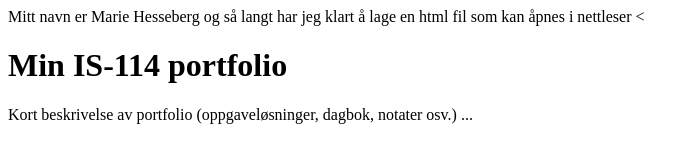
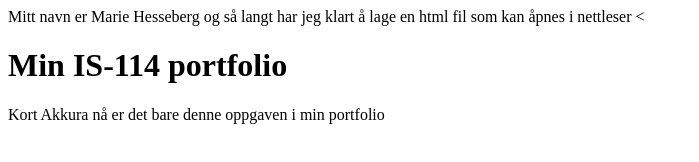
Before and after one commit to MarieHesseberg/Oblig0, a plain HTML site: page docs/index.html in a window 1280 px wide. Shown: the whole page, without its empty margins (0-699 px from the left). Drawn offline with Linux system fonts and the light colour scheme.

Commit message:
Update index.html

```diff
--- a/docs/index.html
+++ b/docs/index.html
@@ -8,6 +8,6 @@ Mitt navn er Marie Hesseberg og så langt har jeg klart å lage en html fil som
 <</head>
 <body>
 <h1>Min IS-114 portfolio</h1>
-<p>Kort beskrivelse av portfolio (oppgaveløsninger, dagbok, notater osv.) ...
+<p>Kort Akkura nå er det bare denne oppgaven i min portfolio
 </body>
 </html>
```
